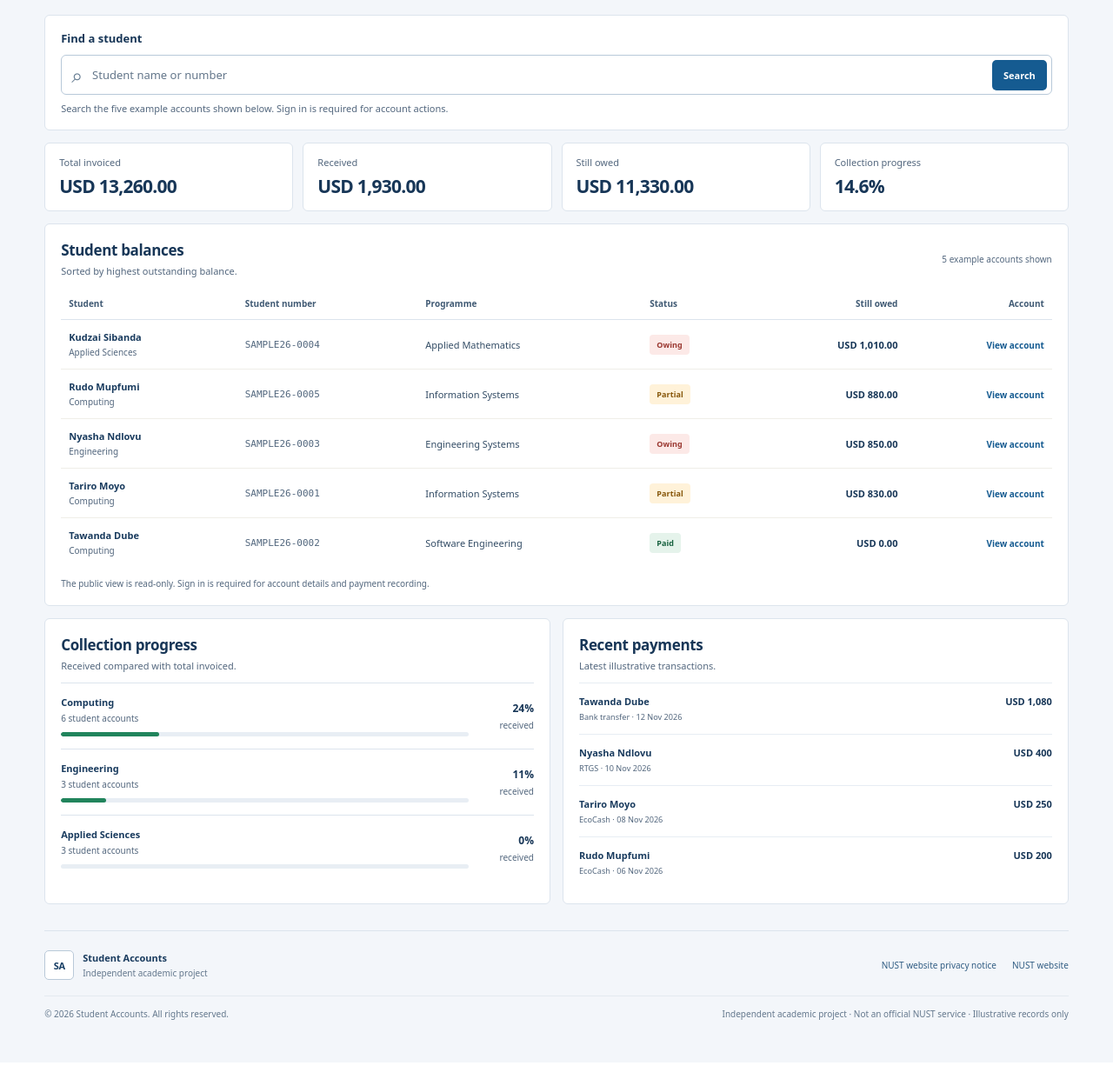
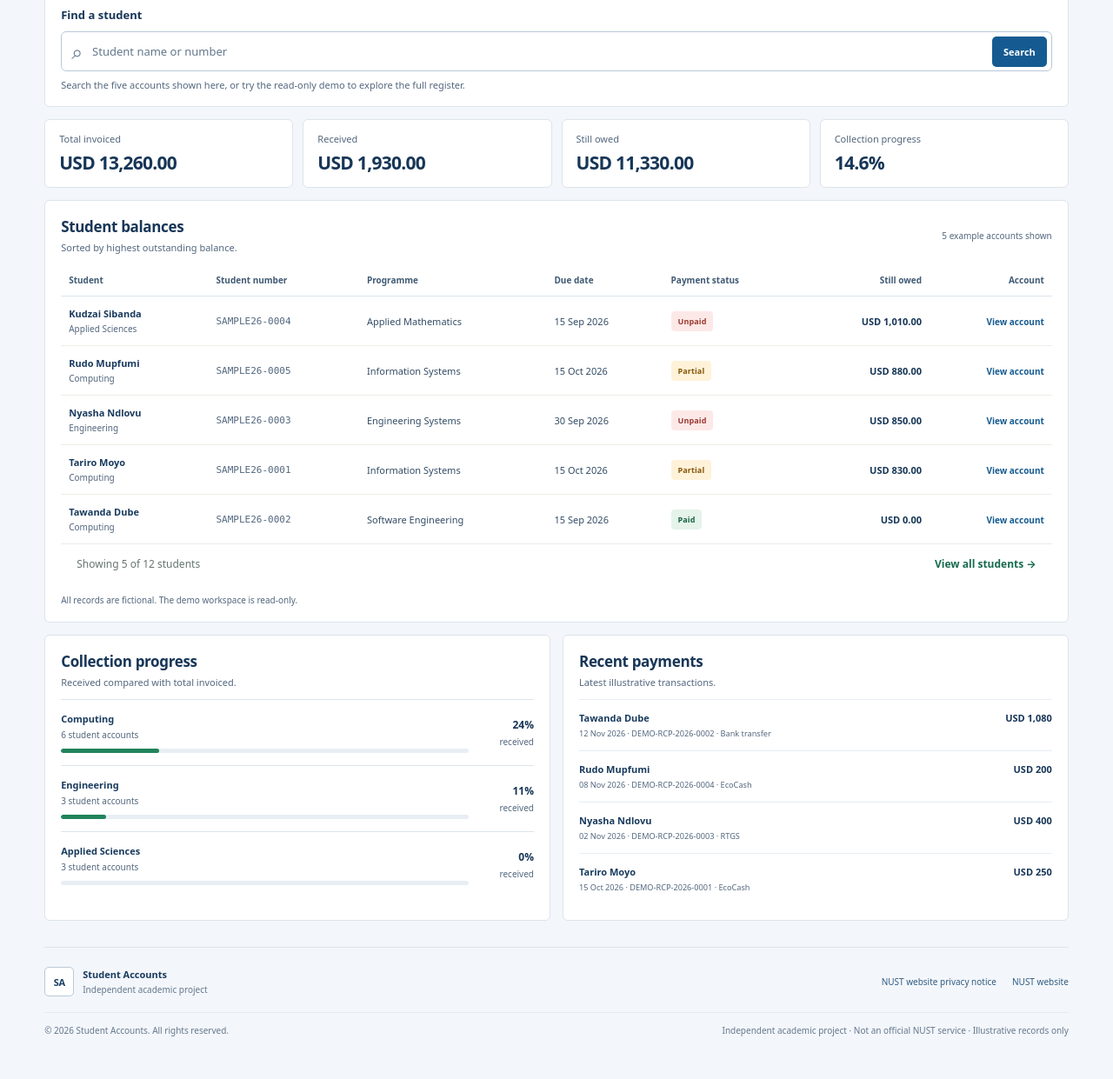
Before and after one commit to itz-ben-zw/NUST-students-database, a Flask app: page /preview in a window 1280 px wide. Shown: the part 460-1701 px from the top of the page at 87% size. Before the commit the page ends 1633 px from the top, so only its background shows below. Run offline with Flask 3, Linux system fonts and the light colour scheme; some libraries are stand-ins or nearby versions.

Commit message:
Add safe reviewer demo access and disclosures
* Add isolated read-only demo identity

* Add safe read-only demo session and access rules

* Add disclosure bar and social metadata to authenticated pages

* Add one-click read-only demo entry on sign-in page

* Improve public reviewer entry, register detail and preview metadata

* Style disclosure bar and reviewer demo controls

* Add independent student accounts demo favicon

* Complete preview metadata and chronological payment details

* Allow demo access to read-only reports and receipts

* Polish dashboard for read-only reviewers

* Hide payment entry form from read-only demo

* Test read-only demo session and write protection

* Add scheduled Render wake-up check

* Add safe demo-only data reset script

* Schedule isolated fictional demo data reset

* Show due dates and payment status in dashboard register

* Update public preview disclosure regression test

* Clarify full-register demo entry

```diff
--- a/app.py
+++ b/app.py
@@ -50,6 +50,15 @@ def public_preview():
     return render_template("preview.html")
 
 
+@app.post("/try-demo")
+def try_demo():
+    """Start a short-lived, signed-cookie demo session without an employee account."""
+    session.clear()
+    session.permanent = True
+    session["demo_mode"] = True
+    return redirect(url_for("dashboard"))
+
+
 @app.route("/login", methods=["GET", "POST"])
 def login():
     if current_employee():
@@ -77,7 +86,8 @@ def login():
 @login_required
 def logout():
     try:
-        delete_web_session(session.get("web_session_id"))
+        if session.get("web_session_id"):
+            delete_web_session(session.get("web_session_id"))
     except requests.RequestException:
         app.logger.warning("Could not remove server-side employee session during sign-out.")
     session.clear()
@@ -222,7 +232,7 @@ def dashboard():
     employee = current_employee()
     if employee is None:
         return redirect(url_for("public_preview"))
-    if employee.get("role") not in {"system_admin", "finance", "student_records", "auditor"}:
+    if employee.get("role") not in {"system_admin", "finance", "student_records", "auditor", "demo"}:
         abort(403)
     invoices = decorate_invoices(invoice_rows("WHERE i.semester_id=(SELECT id FROM academic_semesters WHERE academic_year='2026' AND semester_number=2)"))
     currency_totals = summarize_financials(invoices)
@@ -248,7 +258,7 @@ def dashboard():
 
 
 @app.route("/students")
-@roles_required("system_admin", "student_records", "auditor")
+@roles_required("system_admin", "student_records", "auditor", "demo")
 def students():
     q = request.args.get("q", "").strip()
     sql = """
@@ -282,7 +292,7 @@ def students():
 
 
 @app.route("/invoices")
-@roles_required("system_admin", "finance", "auditor")
+@roles_required("system_admin", "finance", "auditor", "demo")
 def invoices_page():
     q = request.args.get("q", "").strip()
     where, params = "", ()
@@ -300,8 +310,10 @@ def invoices_page():
 
 
 @app.route("/payments", methods=["GET", "POST"])
-@roles_required("system_admin", "finance")
+@roles_required("system_admin", "finance", "demo")
 def payments():
+    if request.method == "POST" and current_employee().get("role") == "demo":
+        abort(403)
     db = get_db()
     if request.method == "POST":
         student_id = request.form.get("student_id", type=int)
@@ -435,7 +447,7 @@ def payments():
 
 
 @app.route("/reports")
-@roles_required("system_admin", "finance", "auditor")
+@roles_required("system_admin", "finance", "auditor", "demo")
 def reports():
     rows = decorate_invoices(invoice_rows())
     totals = {}
@@ -455,7 +467,7 @@ def reports():
 
 
 @app.route("/receipt/<receipt_no>")
-@roles_required("system_admin", "finance", "auditor")
+@roles_required("system_admin", "finance", "auditor", "demo")
 def receipt_page(receipt_no):
     row = get_db().execute("""
       SELECT p.*,s.first_name,s.last_name,s.student_no,pr.name AS programme_name,f.name AS faculty_name
--- a/security.py
+++ b/security.py
@@ -146,6 +146,9 @@ def current_employee() -> dict | None:
     if "employee" in g:
         return g.employee
     g.employee = None
+    if session.get("demo_mode") is True:
+        g.employee = {"user_id": "read-only-demo", "email": "demo@independent-project.invalid", "full_name": "Read-only demo", "role": "demo", "is_active": True}
+        return g.employee
     opaque_id = session.get("web_session_id")
     if not opaque_id:
         return None
--- a/static/styles.css
+++ b/static/styles.css
@@ -361,3 +361,16 @@ body{font-family:var(--font);font-size:14px;letter-spacing:0}
     opacity:1;transform:none;transition:none;will-change:auto;
   }
 }
+
+
+/* Clear project disclosure and reviewer-demo affordances */
+.project-notice{display:flex;align-items:center;justify-content:center;gap:12px;min-height:34px;padding:7px 18px;background:#123d35;color:#fff;font-size:11px;letter-spacing:.01em;text-align:center}
+.project-notice strong{font-weight:750}.project-notice span{color:#d5e7df}
+.preview-header-actions{display:flex;align-items:center;gap:14px}.preview-header-actions form{margin:0}
+.demo-entry{display:grid;gap:14px;margin-top:22px;padding:18px;border:1px solid #cbded5;border-radius:12px;background:#f3f8f5}
+.demo-entry strong{display:block;color:#173f36}.demo-entry p{margin:6px 0 0;color:#64756f;font-size:13px;line-height:1.55}
+.preview-register-footer{display:flex;align-items:center;justify-content:space-between;gap:12px;padding:14px 18px;border-top:1px solid #e7ece9;font-size:12px;color:#66756f}
+.preview-register-footer form{margin:0}.preview-register-footer .text-link{background:none;border:0;padding:0;font:inherit;font-weight:700;color:#176b50;cursor:pointer}
+.readonly-pill{display:inline-flex;align-items:center;padding:8px 12px;border:1px solid #d8e4dd;border-radius:999px;background:#f3f8f5;color:#245b45;font-size:12px;font-weight:700}
+.readonly-explainer{align-self:start;padding:24px}.readonly-explainer h2{margin:8px 0}.readonly-explainer p{color:#68766f;line-height:1.6}
+@media(max-width:640px){.project-notice{flex-direction:column;gap:2px;padding:7px 12px;font-size:10px}.preview-header-actions{gap:8px}.preview-register-footer{align-items:flex-start;flex-direction:column}}
--- a/templates/login.html
+++ b/templates/login.html
@@ -11,6 +11,7 @@
     <label class="field"><span>Password</span><input type="password" name="password" autocomplete="current-password" required></label>
     <button class="button primary full-button" type="submit">Sign in securely</button>
   </form>
+  <div class="demo-entry"><div><strong>Just reviewing the project?</strong><p>Explore the dashboard, student register, invoices and reports using fictional data. Demo access is read-only.</p></div><form method="post" action="{{ url_for('try_demo') }}"><input type="hidden" name="csrf_token" value="{{ csrf_token() }}"><button class="button primary full-button" type="submit">Try the demo →</button></form></div>
   <p class="muted" style="margin-top:18px">There is no public registration. If you have not received an invitation and approval, contact the system administrator.</p>
   <p class="muted" style="margin-top:14px;text-align:center">Just looking? <a class="text-link" href="{{ url_for('public_preview') }}">Open the public overview</a></p>
 </section>
--- a/templates/preview.html
+++ b/templates/preview.html
@@ -3,24 +3,26 @@
 <head>
   <meta charset="utf-8">
   <meta name="viewport" content="width=device-width, initial-scale=1">
-  <meta name="theme-color" content="#f3f6fa">
-  <title>Student Accounts System</title>
+  <meta name="description" content="Explore an independent student accounts and finance management demo with fictional sample records. Not an official NUST system.">
+  <meta property="og:type" content="website"><meta property="og:site_name" content="Student Accounts Demo"><meta property="og:title" content="Student Accounts · Independent Demo"><meta property="og:description" content="A read-only showcase of student accounts, invoices, collections and payment activity. Fictional data, independent academic project, not an official NUST system."><meta property="og:url" content="{{ request.url_root.rstrip('/') }}{{ request.path }}"><meta name="twitter:card" content="summary">
+  <link rel="icon" type="image/svg+xml" href="{{ url_for('static', filename='favicon.svg') }}">
+  <title>Student Accounts · Independent Demo</title>
   <link rel="stylesheet" href="{{ url_for('static', filename='styles.css') }}">
 </head>
 <body>
+<div class="project-notice"><strong>Independent project · Not an official NUST system</strong><span>Fictional sample data for demonstration only</span></div>
 <main class="preview-page"><div class="preview-wrap">
   <header class="preview-header">
     <a class="preview-brand" href="{{ url_for('public_preview') }}"><span class="preview-brand-mark">SA</span><span>Student accounts<small>Accounts management</small></span></a>
-    <a class="preview-login" href="{{ url_for('login') }}">Sign in</a>
+    <div class="preview-header-actions"><a class="preview-login" href="{{ url_for('login') }}">Employee sign in</a><form method="post" action="{{ url_for('try_demo') }}"><input type="hidden" name="csrf_token" value="{{ csrf_token() }}"><button class="button primary" type="submit">Try the demo →</button></form></div>
   </header>
-  <div class="preview-warning"><strong>Illustrative records</strong><span>All names, student numbers, balances and transactions on this page are fictional.</span></div>
   <section class="preview-hero">
     <div><p class="preview-context">Semester 2 · 2026</p><h1>Student accounts</h1><p>Find a student, check their balance and keep track of payments received across faculties.</p></div>
   </section>
   <form class="preview-search" id="preview-search-form">
     <label for="preview-search-input">Find a student</label>
     <div><span aria-hidden="true">⌕</span><input id="preview-search-input" name="q" type="search" placeholder="Student name or number" autocomplete="off"><button type="submit">Search</button></div>
-    <small id="preview-search-status" role="status" aria-live="polite">Search the five example accounts shown below. Sign in is required for account actions.</small>
+    <small id="preview-search-status" role="status" aria-live="polite">Search the five accounts shown here, or try the read-only demo to explore the full register.</small>
   </form>
   <section class="preview-metrics" aria-label="Semester summary">
     <article class="preview-metric"><span>Total invoiced</span><strong data-count-up>USD 13,260.00</strong></article>
@@ -28,13 +30,13 @@
     <article class="preview-metric"><span>Still owed</span><strong data-count-up>USD 11,330.00</strong></article>
     <article class="preview-metric"><span>Collection progress</span><strong data-count-up>14.6%</strong></article>
   </section>
-  <section class="preview-panel preview-accounts"><div class="preview-panel-heading"><div><h2>Student balances</h2><p>Sorted by highest outstanding balance.</p></div><span>5 example accounts shown</span></div><div class="preview-table-wrap"><table class="preview-table"><thead><tr><th>Student</th><th>Student number</th><th>Programme</th><th>Status</th><th>Still owed</th><th>Account</th></tr></thead><tbody>
-    <tr data-preview-account><td><strong>Kudzai Sibanda</strong><small>Applied Sciences</small></td><td class="mono">SAMPLE26-0004</td><td>Applied Mathematics</td><td><span class="status-chip owing">Owing</span></td><td class="preview-balance">USD 1,010.00</td><td><a href="{{ url_for('login') }}">View account</a></td></tr>
-    <tr data-preview-account><td><strong>Rudo Mupfumi</strong><small>Computing</small></td><td class="mono">SAMPLE26-0005</td><td>Information Systems</td><td><span class="status-chip partial">Partial</span></td><td class="preview-balance">USD 880.00</td><td><a href="{{ url_for('login') }}">View account</a></td></tr>
-    <tr data-preview-account><td><strong>Nyasha Ndlovu</strong><small>Engineering</small></td><td class="mono">SAMPLE26-0003</td><td>Engineering Systems</td><td><span class="status-chip owing">Owing</span></td><td class="preview-balance">USD 850.00</td><td><a href="{{ url_for('login') }}">View account</a></td></tr>
-    <tr data-preview-account><td><strong>Tariro Moyo</strong><small>Computing</small></td><td class="mono">SAMPLE26-0001</td><td>Information Systems</td><td><span class="status-chip partial">Partial</span></td><td class="preview-balance">USD 830.00</td><td><a href="{{ url_for('login') }}">View account</a></td></tr>
-    <tr data-preview-account><td><strong>Tawanda Dube</strong><small>Computing</small></td><td class="mono">SAMPLE26-0002</td><td>Software Engineering</td><td><span class="status-chip paid">Paid</span></td><td class="preview-balance">USD 0.00</td><td><a href="{{ url_for('login') }}">View account</a></td></tr>
-  </tbody></table></div><p class="preview-table-note">The public view is read-only. Sign in is required for account details and payment recording.</p></section>
+  <section class="preview-panel preview-accounts"><div class="preview-panel-heading"><div><h2>Student balances</h2><p>Sorted by highest outstanding balance.</p></div><span>5 example accounts shown</span></div><div class="preview-table-wrap"><table class="preview-table"><thead><tr><th>Student</th><th>Student number</th><th>Programme</th><th>Due date</th><th>Payment status</th><th>Still owed</th><th>Account</th></tr></thead><tbody>
+    <tr data-preview-account><td><strong>Kudzai Sibanda</strong><small>Applied Sciences</small></td><td class="mono">SAMPLE26-0004</td><td>Applied Mathematics</td><td>15 Sep 2026</td><td><span class="status-chip owing">Unpaid</span></td><td class="preview-balance">USD 1,010.00</td><td><a href="{{ url_for('login') }}">View account</a></td></tr>
+    <tr data-preview-account><td><strong>Rudo Mupfumi</strong><small>Computing</small></td><td class="mono">SAMPLE26-0005</td><td>Information Systems</td><td>15 Oct 2026</td><td><span class="status-chip partial">Partial</span></td><td class="preview-balance">USD 880.00</td><td><a href="{{ url_for('login') }}">View account</a></td></tr>
+    <tr data-preview-account><td><strong>Nyasha Ndlovu</strong><small>Engineering</small></td><td class="mono">SAMPLE26-0003</td><td>Engineering Systems</td><td>30 Sep 2026</td><td><span class="status-chip owing">Unpaid</span></td><td class="preview-balance">USD 850.00</td><td><a href="{{ url_for('login') }}">View account</a></td></tr>
+    <tr data-preview-account><td><strong>Tariro Moyo</strong><small>Computing</small></td><td class="mono">SAMPLE26-0001</td><td>Information Systems</td><td>15 Oct 2026</td><td><span class="status-chip partial">Partial</span></td><td class="preview-balance">USD 830.00</td><td><a href="{{ url_for('login') }}">View account</a></td></tr>
+    <tr data-preview-account><td><strong>Tawanda Dube</strong><small>Computing</small></td><td class="mono">SAMPLE26-0002</td><td>Software Engineering</td><td>15 Sep 2026</td><td><span class="status-chip paid">Paid</span></td><td class="preview-balance">USD 0.00</td><td><a href="{{ url_for('login') }}">View account</a></td></tr>
+  </tbody></table></div><div class="preview-register-footer"><span>Showing 5 of 12 students</span><form method="post" action="{{ url_for('try_demo') }}"><input type="hidden" name="csrf_token" value="{{ csrf_token() }}"><button class="text-link" type="submit">View all students →</button></form></div><p class="preview-table-note">All records are fictional. The demo workspace is read-only.</p></section>
   <section class="preview-columns">
     <article class="preview-panel"><div class="preview-panel-heading"><div><h2>Collection progress</h2><p>Received compared with total invoiced.</p></div></div>
       <div class="preview-faculty"><div><strong>Computing</strong><small>6 student accounts</small><div class="preview-bar"><i data-progress-fill style="width:24%"></i></div></div><div class="preview-amount"><span data-count-up>24%</span><small>received</small></div></div>
@@ -42,10 +44,10 @@
       <div class="preview-faculty"><div><strong>Applied Sciences</strong><small>3 student accounts</small><div class="preview-bar"><i data-progress-fill style="width:0%"></i></div></div><div class="preview-amount"><span data-count-up>0%</span><small>received</small></div></div>
     </article>
     <article class="preview-panel"><div class="preview-panel-heading"><div><h2>Recent payments</h2><p>Latest illustrative transactions.</p></div></div>
-      <div class="preview-receipt"><span><strong>Tawanda Dube</strong><small>Bank transfer · 12 Nov 2026</small></span><b>USD 1,080</b></div>
-      <div class="preview-receipt"><span><strong>Nyasha Ndlovu</strong><small>RTGS · 10 Nov 2026</small></span><b>USD 400</b></div>
-      <div class="preview-receipt"><span><strong>Tariro Moyo</strong><small>EcoCash · 08 Nov 2026</small></span><b>USD 250</b></div>
-      <div class="preview-receipt"><span><strong>Rudo Mupfumi</strong><small>EcoCash · 06 Nov 2026</small></span><b>USD 200</b></div>
+      <div class="preview-receipt"><span><strong>Tawanda Dube</strong><small>12 Nov 2026 · DEMO-RCP-2026-0002 · Bank transfer</small></span><b>USD 1,080</b></div>
+      <div class="preview-receipt"><span><strong>Rudo Mupfumi</strong><small>08 Nov 2026 · DEMO-RCP-2026-0004 · EcoCash</small></span><b>USD 200</b></div>
+      <div class="preview-receipt"><span><strong>Nyasha Ndlovu</strong><small>02 Nov 2026 · DEMO-RCP-2026-0003 · RTGS</small></span><b>USD 400</b></div>
+      <div class="preview-receipt"><span><strong>Tariro Moyo</strong><small>15 Oct 2026 · DEMO-RCP-2026-0001 · EcoCash</small></span><b>USD 250</b></div>
     </article>
   </section>
   <footer class="preview-footer">
```
Also changed, not shown: scripts/reset_demo_data.py (added, +52 -0 lines), templates/base.html (+4 -2 lines), templates/dashboard.html (+3 -3 lines), templates/payments.html (+1 -1 lines), tests/test_access_control.py (+31 -1 lines), .github/workflows/keep-demo-awake.yml (added), .github/workflows/reset-demo-data.yml (added), static/favicon.svg (added).
